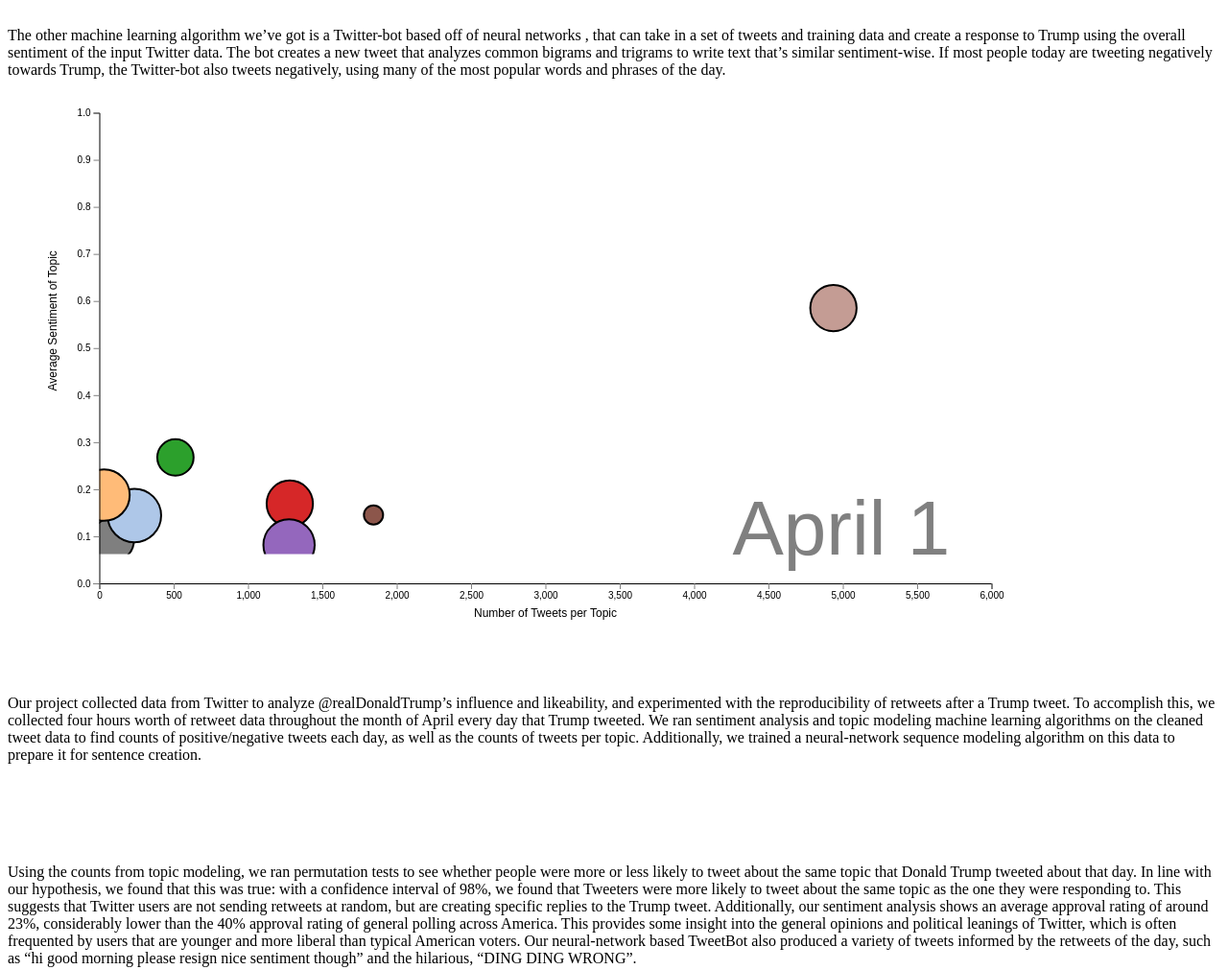
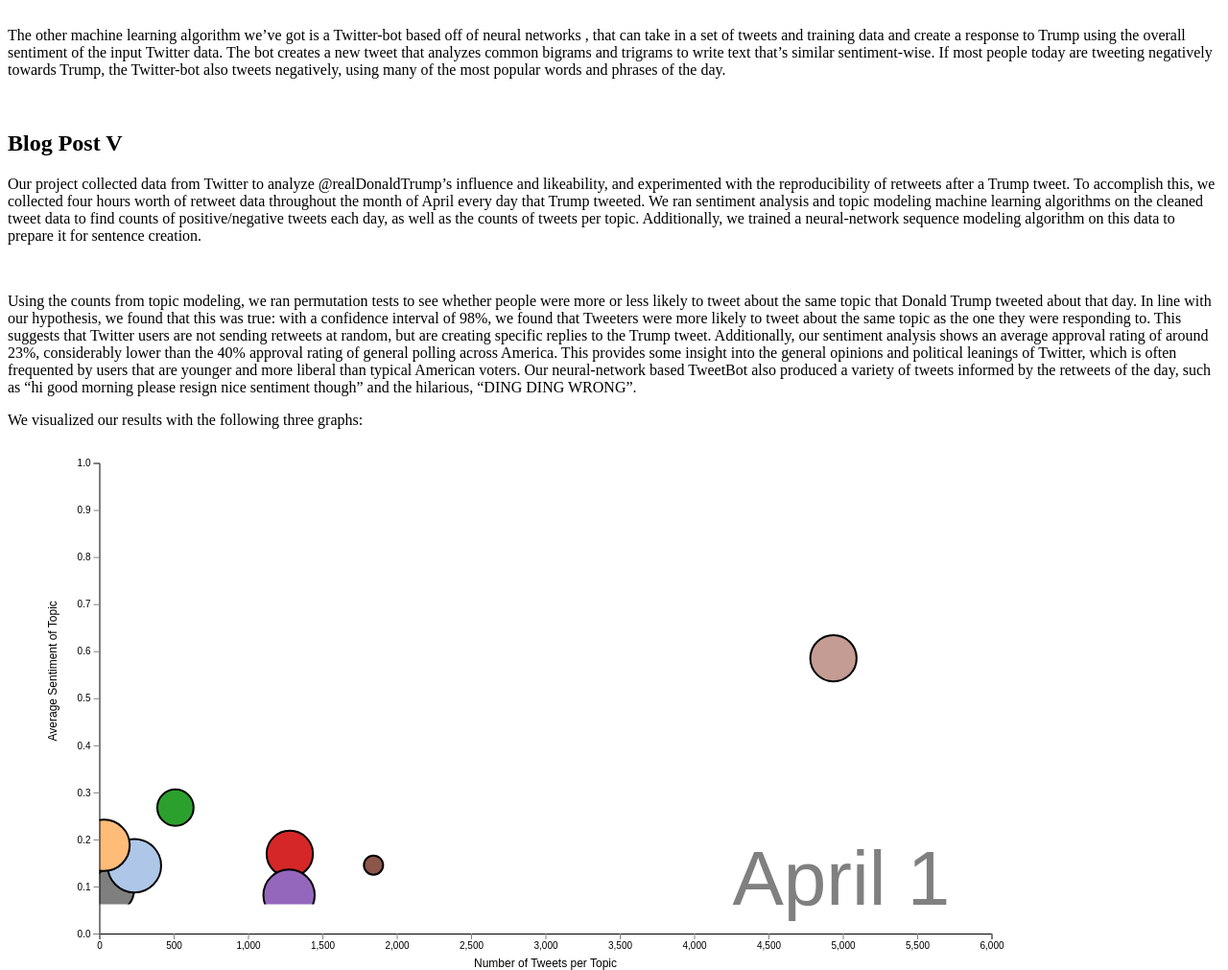
Before and after one commit to hhaysmit/hhaysmit.github.io, a plain HTML site: page index.html in a window 1280 px wide. Shown: the part 5980-6991 px from the top of the page at 96% size. Drawn offline with nearby package versions, Linux system fonts and the light colour scheme.

Commit message:
fixed index.html

```diff
--- a/index.html
+++ b/index.html
@@ -236,16 +236,17 @@ One issue is that this really only has a ⅕ chance of working. A lot of times,
 <p>	The other two critical parts of our project are machine learning algorithms. The first is necessary for the above visualization to work -- we need to actually gather the topic data! We need to be able to classify tweets by topic. We’ve got a machine learning algorithm that currently works on a training set that we made, and properly assigns a label (topic) to a tweet it is given.</p>
 <br>
 <p>The other machine learning algorithm we’ve got is a Twitter-bot based off of neural networks , that can take in a set of tweets and training data and create a response to Trump using the overall sentiment of the input Twitter data. The bot creates a new tweet that analyzes common bigrams and trigrams to write text that’s similar sentiment-wise. If most people today are tweeting negatively towards Trump, the Twitter-bot also tweets negatively, using many of the most popular words and phrases of the day.</p>
+<br>
+
+<h2>Blog Post V</h2>
+
+<p>Our project collected data from Twitter to analyze @realDonaldTrump’s influence and likeability, and experimented with the reproducibility of retweets after a Trump tweet. To accomplish this, we collected four hours worth of retweet data throughout the month of April every day that Trump tweeted. We ran sentiment analysis and topic modeling machine learning algorithms on the cleaned tweet data to find counts of positive/negative tweets each day, as well as the counts of tweets per topic. Additionally, we trained a neural-network sequence modeling algorithm on this data to prepare it for sentence creation. </p>
+<br>
+<p>Using the counts from topic modeling, we ran permutation tests to see whether people were more or less likely to tweet about the same topic that Donald Trump tweeted about that day. In line with our hypothesis, we found that this was true: with a confidence interval of 98%, we found that Tweeters were more likely to tweet about the same topic as the one they were responding to. This suggests that Twitter users are not sending retweets at random, but are creating specific replies to the Trump tweet. Additionally, our sentiment analysis shows an average approval rating of around 23%, considerably lower than the 40% approval rating of general polling across America. This provides some insight into the general opinions and political leanings of Twitter, which is often frequented by users that are younger and more liberal than typical American voters. Our neural-network based TweetBot also produced a variety of tweets informed by the retweets of the day, such as “hi good morning please resign nice sentiment though” and the hilarious, “DING DING WRONG”.</p>
+
+<p>We visualized our results with the following three graphs: </p>
 <div id="sentimentTopic"></div>
 <script type="text/javascript" src="nations.js"></script>
-<p>Our project collected data from Twitter to analyze @realDonaldTrump’s influence and likeability, and experimented with the reproducibility of retweets after a Trump tweet. To accomplish this, we collected four hours worth of retweet data throughout the month of April every day that Trump tweeted. We ran sentiment analysis and topic modeling machine learning algorithms on the cleaned tweet data to find counts of positive/negative tweets each day, as well as the counts of tweets per topic. Additionally, we trained a neural-network sequence modeling algorithm on this data to prepare it for sentence creation. </p>
-
-<br>
-<br>
-
-<br>
-<br>
-<p>Using the counts from topic modeling, we ran permutation tests to see whether people were more or less likely to tweet about the same topic that Donald Trump tweeted about that day. In line with our hypothesis, we found that this was true: with a confidence interval of 98%, we found that Tweeters were more likely to tweet about the same topic as the one they were responding to. This suggests that Twitter users are not sending retweets at random, but are creating specific replies to the Trump tweet. Additionally, our sentiment analysis shows an average approval rating of around 23%, considerably lower than the 40% approval rating of general polling across America. This provides some insight into the general opinions and political leanings of Twitter, which is often frequented by users that are younger and more liberal than typical American voters. Our neural-network based TweetBot also produced a variety of tweets informed by the retweets of the day, such as “hi good morning please resign nice sentiment though” and the hilarious, “DING DING WRONG”.</p>
 <div id="topWords"></div>
 <script type="text/javascript" src="bundle.js"></script>
 </body>
```
